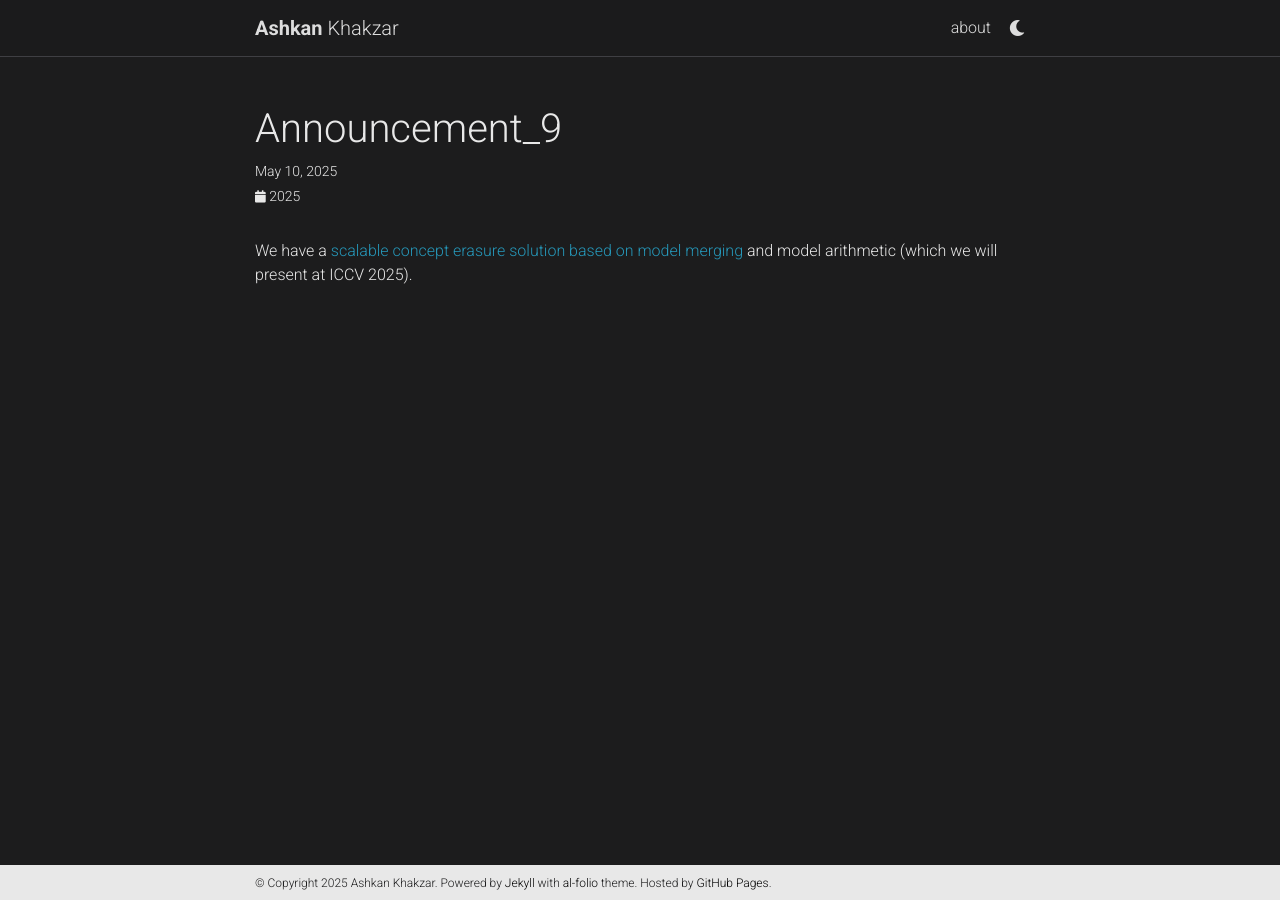
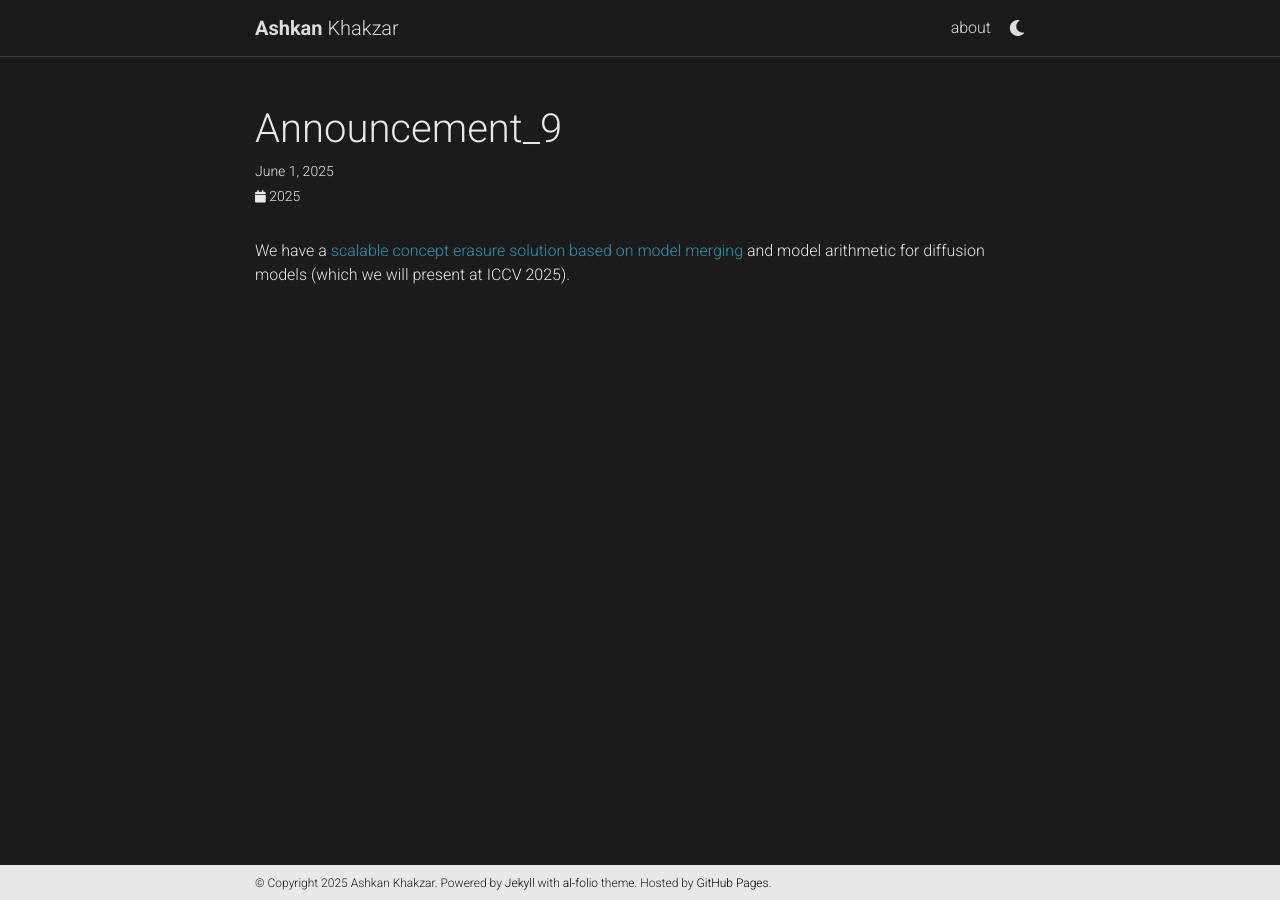
Before and after one commit to ashk-on/ashk-on.github.io, a Jekyll site: the page built from _news/announcement_9.md, in a window 1280 px wide. Built offline with Jekyll 4.4.1, drawn with Linux system fonts in a browser that asks for light colours; comment, search, counter and statistics services are not loaded; a style sheet for code colours, icons or effects is not loaded.

Commit message:
update website

```diff
--- a/_news/announcement_9.md
+++ b/_news/announcement_9.md
@@ -1,7 +1,7 @@
 ---
 layout: post
-date: 2025-05-10 16:00:01-0400
+date: 2025-06-01 16:30:01-0400
 inline: true
 ---
 
-We have a [scalable concept erasure solution based on model merging](https://arxiv.org/abs/2412.10493) and model arithmetic (which we will present at ICCV 2025).
+We have a [scalable concept erasure solution based on model merging](https://arxiv.org/abs/2412.10493) and model arithmetic for diffusion models (which we will present at ICCV 2025).
```
Also changed, not shown: _news/announcement_11.md (+1 -1 lines), _news/announcement_13.md (+1 -1 lines), _news/announcement_14.md (+1 -1 lines).
